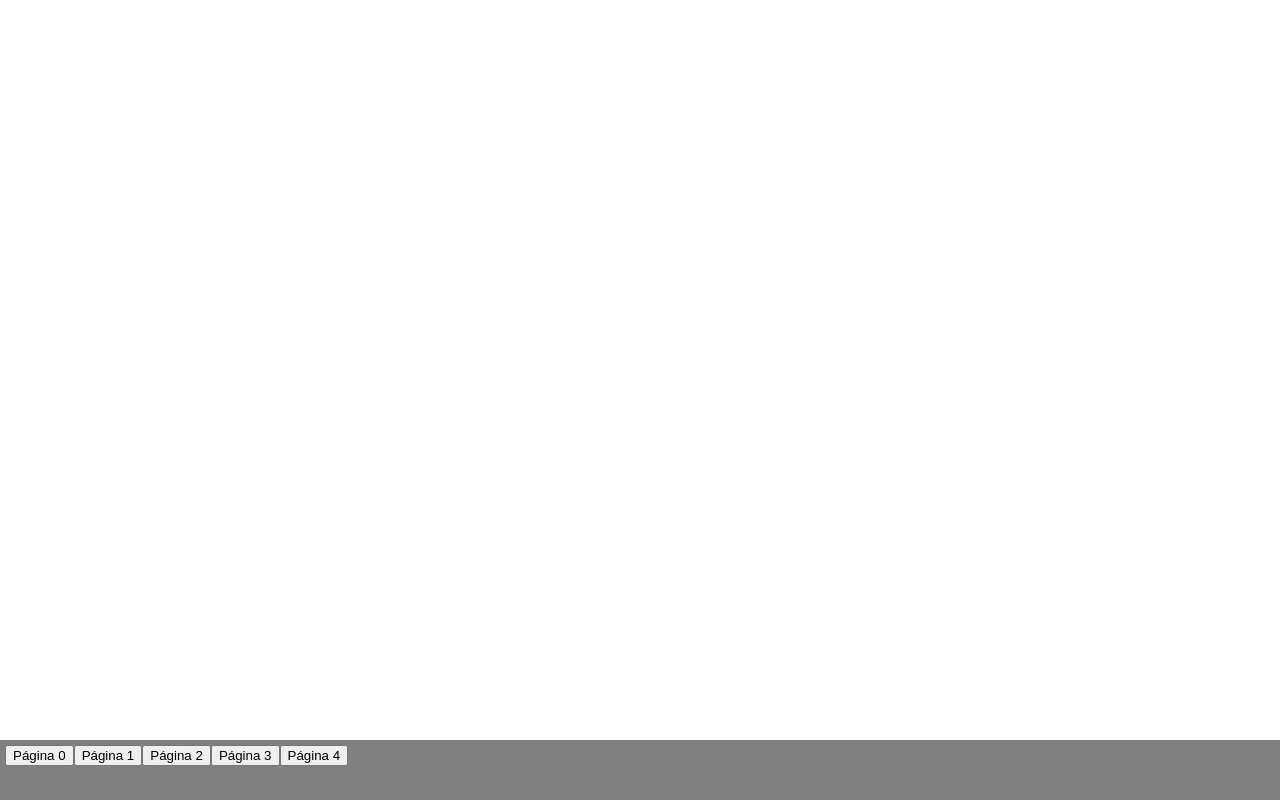
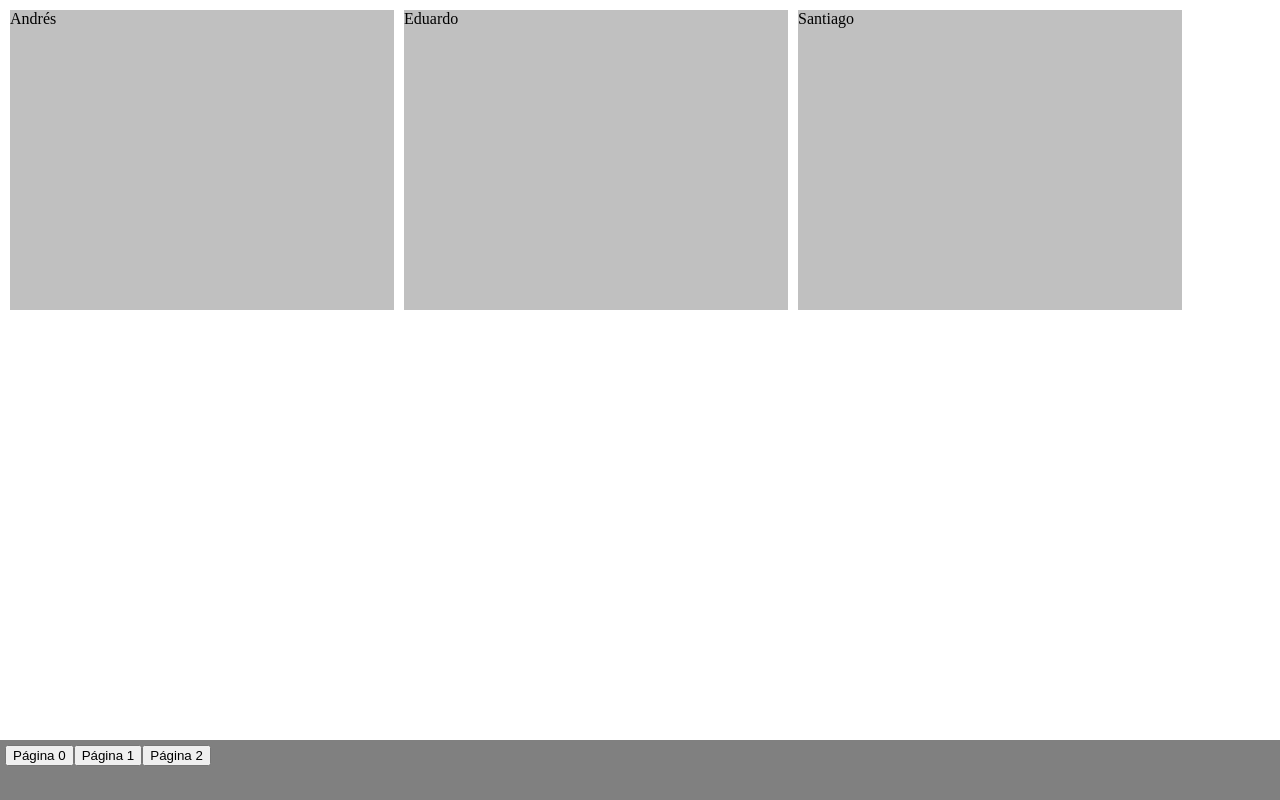
Before and after one commit to salazarcode/paginacion-vue, a plain HTML site: page index.html in a window 1280 px wide. Drawn offline with nearby package versions, Linux system fonts and the light colour scheme.

Commit message:
Que se cargue automaticamente la pagina 0

```diff
--- a/index.html
+++ b/index.html
@@ -36,7 +36,7 @@
 
         <div class="paginacion">
             <div class="pagina">
-                <button v-for="(item, index) in paginas" @click="ir(index)">Página {{index}}</button>
+                <button :id="index" v-for="(item, index) in paginas" @click="ir(index)">Página {{index}}</button>
             </div>
         </div>
 
@@ -55,11 +55,6 @@
                     {texto: "Samuel"},
                     {texto: "Isaac"},
                     {texto: "Sergio"},
-                    {texto: "Samuel"},
-                    {texto: "Isaac"},
-                    {texto: "Sergio"},
-                    {texto: "Samuel"},
-                    {texto: "Samuel"},
                 ],
                 paginas: [],
                 n : 0,
@@ -94,6 +89,9 @@
                     if(this.paginas[n].length == 3)
                         n++;
                 }
+            },
+            mounted(){
+                document.getElementById("0").click();
             }
         });
     </script>
```
